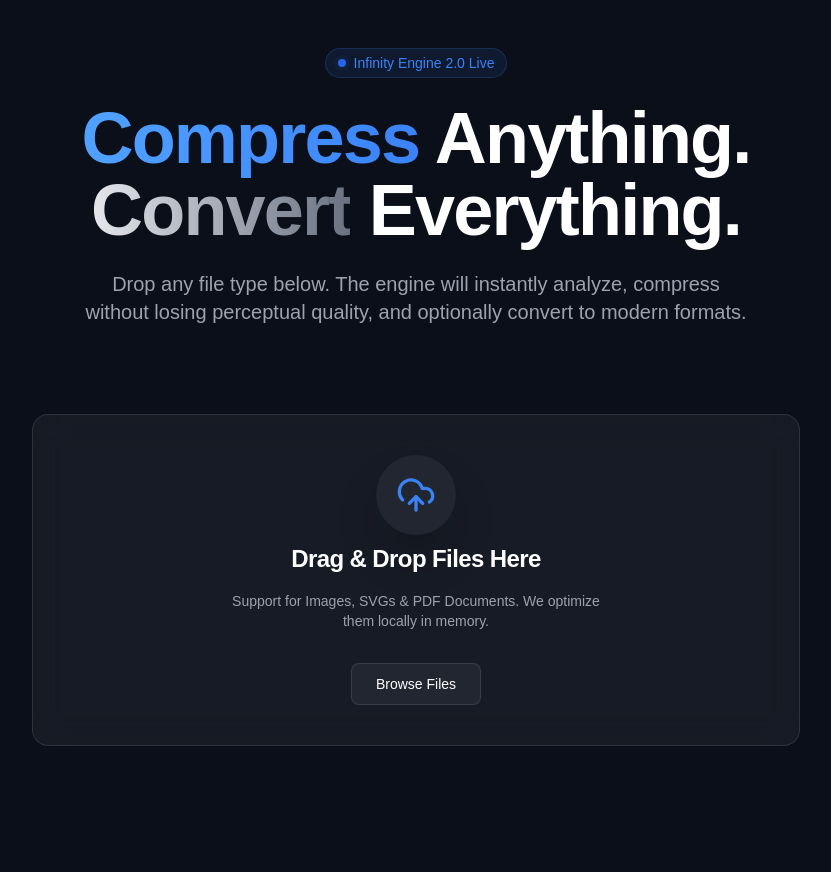
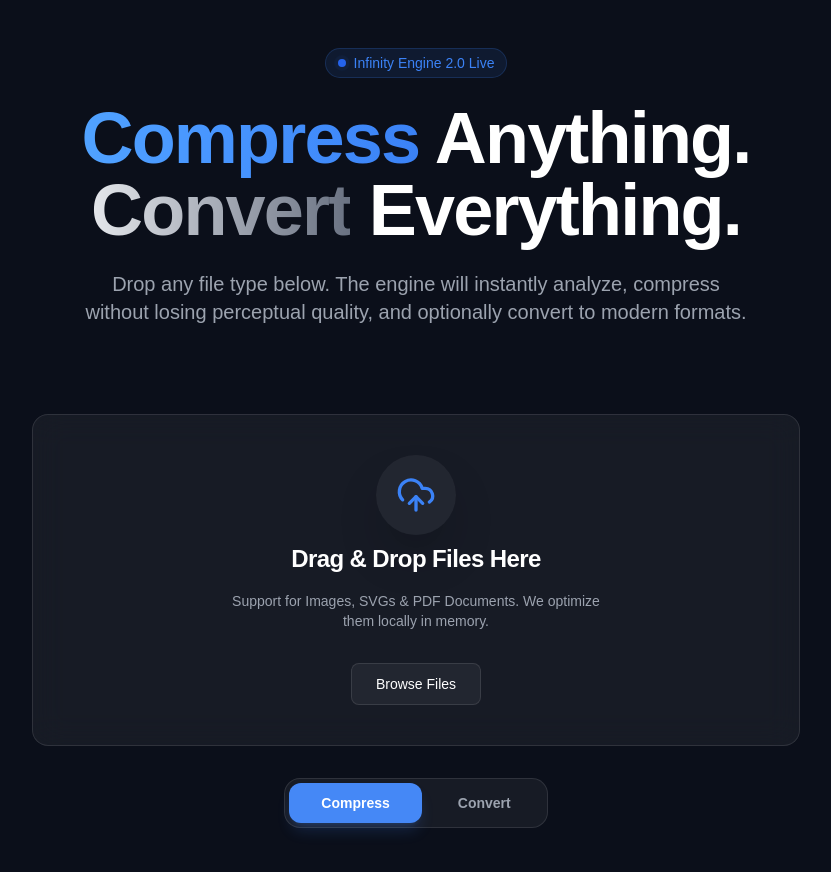
Before and after one commit to Hari1234-ai/Infinity-Compress, a Next.js app in the folder frontend/: page / in a window 1280 px wide. Shown: the top 872 px of the page, without its empty margins (224-1055 px from the left). Before the commit the page ends 800 px from the top, so only its background shows below. Built offline with nearby package versions, Linux system fonts and the light colour scheme.

Commit message:
🚀 Split Compress/Convert into separate tabs & boost SVG minification logic

```diff
--- a/frontend/src/components/UploadZone.tsx
+++ b/frontend/src/components/UploadZone.tsx
@@ -8,6 +8,7 @@ import { useRouter } from 'next/navigation';
 export default function UploadZone() {
   const [isDragActive, setIsDragActive] = useState(false);
   const [selectedFiles, setSelectedFiles] = useState<File[]>([]);
+  const [activeTab, setActiveTab] = useState<"compress" | "convert">("compress");
   const [outputFormat, setOutputFormat] = useState("AUTO");
   const [isUploading, setIsUploading] = useState(false);
   const fileInputRef = useRef<HTMLInputElement>(null);
@@ -62,6 +63,7 @@ export default function UploadZone() {
       const file = selectedFiles[0]; // Process first file for demo
       const formData = new FormData();
       formData.append('file', file);
+      formData.append('mode', activeTab.toUpperCase());
       formData.append('target_format', outputFormat);
 
       const apiUrl = process.env.NEXT_PUBLIC_API_URL || 'http://localhost:8000';
@@ -118,12 +120,36 @@ export default function UploadZone() {
           </div>
           <h3 className="text-2xl font-bold tracking-tight text-white">Drag & Drop Files Here</h3>
           <p className="text-text-secondary text-sm max-w-sm">
-            Support for Images, SVGs & PDF Documents. We optimize them locally in memory.
+            {activeTab === "compress" ? "Support for Images, SVGs & PDF Documents. We optimize them locally in memory." : "Easily transform your files between PNG, JPG, and WebP formats."}
           </p>
           <button className="mt-4 px-6 py-2.5 bg-glass-bg border border-glass-border rounded-lg text-sm font-medium hover:bg-brand-500/20 hover:border-brand-500 transition-colors">
             Browse Files
           </button>
         </motion.div>
+      </div>
+
+      {/* Tab Switcher */}
+      <div className="flex items-center justify-center mt-8">
+        <div className="bg-glass-bg p-1 rounded-2xl border border-glass-border flex space-x-1">
+          <button
+            onClick={() => setActiveTab("compress")}
+            className={`px-8 py-2.5 rounded-xl text-sm font-bold transition-all relative ${activeTab === "compress" ? "text-white" : "text-text-secondary hover:text-white"}`}
+          >
+            {activeTab === "compress" && (
+              <motion.div layoutId="activeTab" className="absolute inset-0 bg-brand-500 rounded-xl -z-10 shadow-lg shadow-brand-500/20" />
+            )}
+            Compress
+          </button>
+          <button
+            onClick={() => setActiveTab("convert")}
+            className={`px-8 py-2.5 rounded-xl text-sm font-bold transition-all relative ${activeTab === "convert" ? "text-white" : "text-text-secondary hover:text-white"}`}
+          >
+            {activeTab === "convert" && (
+              <motion.div layoutId="activeTab" className="absolute inset-0 bg-brand-500 rounded-xl -z-10 shadow-lg shadow-brand-500/20" />
+            )}
+            Convert
+          </button>
+        </div>
       </div>
 
       <AnimatePresence>
@@ -157,8 +183,16 @@ export default function UploadZone() {
               ))}
             </div>
 
+            <AnimatePresence>
+              {activeTab === "convert" && (
+                <motion.div
+                  initial={{ opacity: 0, height: 0 }}
+                  animate={{ opacity: 1, height: "auto" }}
+                  exit={{ opacity: 0, height: 0 }}
+                  className="overflow-hidden"
+                >
                   <div className="flex items-center justify-between bg-glass-bg p-4 rounded-xl border border-glass-border">
-              <span className="text-sm font-medium text-text-secondary">Image Output Format:</span>
+                    <span className="text-sm font-medium text-text-secondary">Output Format:</span>
                     <select
                       value={outputFormat}
                       onChange={(e) => setOutputFormat(e.target.value)}
@@ -169,6 +203,9 @@ export default function UploadZone() {
                       <option value="PNG">PNG</option>
                     </select>
                   </div>
+                </motion.div>
+              )}
+            </AnimatePresence>
 
             <motion.button
               whileHover={{ scale: 1.02 }}
@@ -178,7 +215,7 @@ export default function UploadZone() {
               className={`w-full py-4 rounded-xl font-bold text-lg shadow-xl shadow-brand-500/20 flex items-center justify-center space-x-2 transition-all
               ${isUploading ? 'bg-brand-600 opacity-75 cursor-not-allowed' : 'bg-gradient-to-r from-brand-600 to-brand-500 hover:shadow-brand-500/40'}`}
             >
-              <span>{isUploading ? 'Uploading...' : 'Optimize Now'}</span>
+              <span>{isUploading ? 'Uploading...' : activeTab === "compress" ? 'Optimize Now' : 'Convert Now'}</span>
               {!isUploading && <ChevronRight className="w-5 h-5" />}
             </motion.button>
           </motion.div>
```
Also changed, not shown: 2 other files (tests, documents, lock files or other folders). Lines whose indentation alone changed are shown as unchanged.
